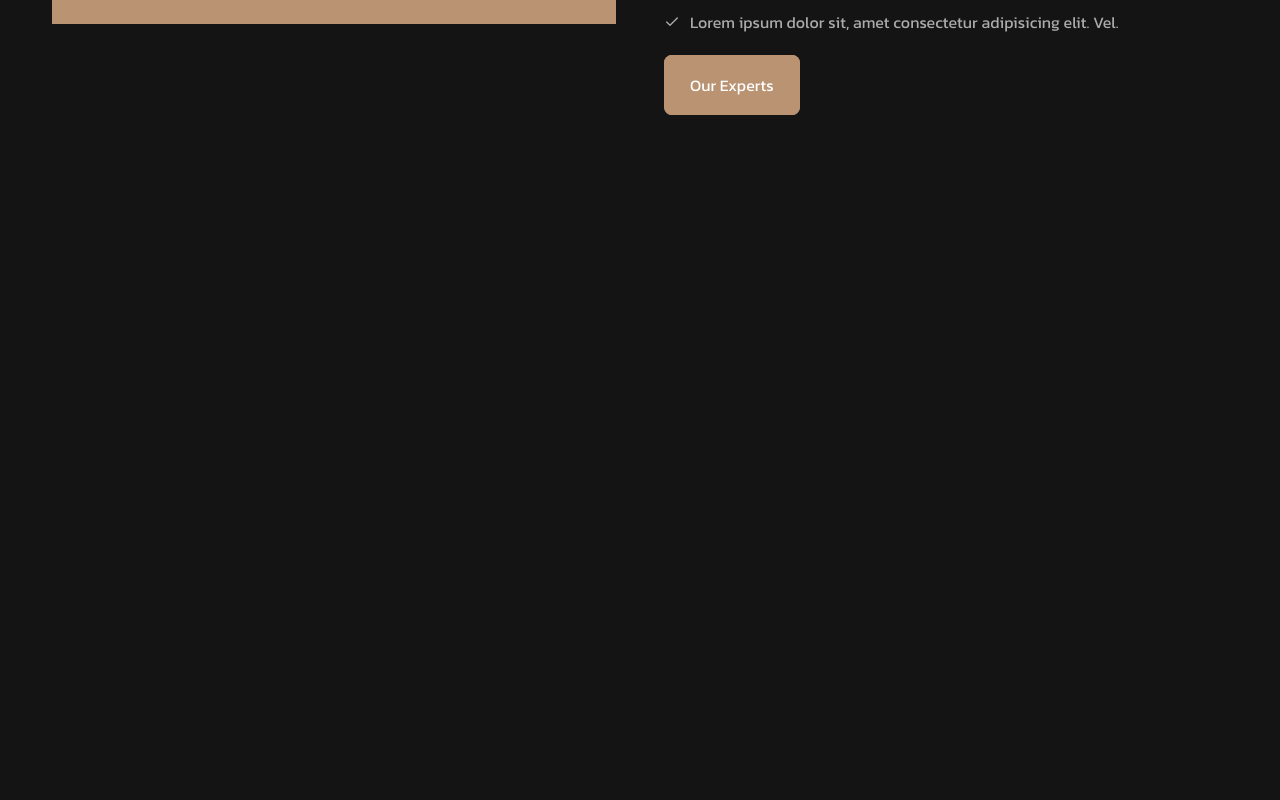
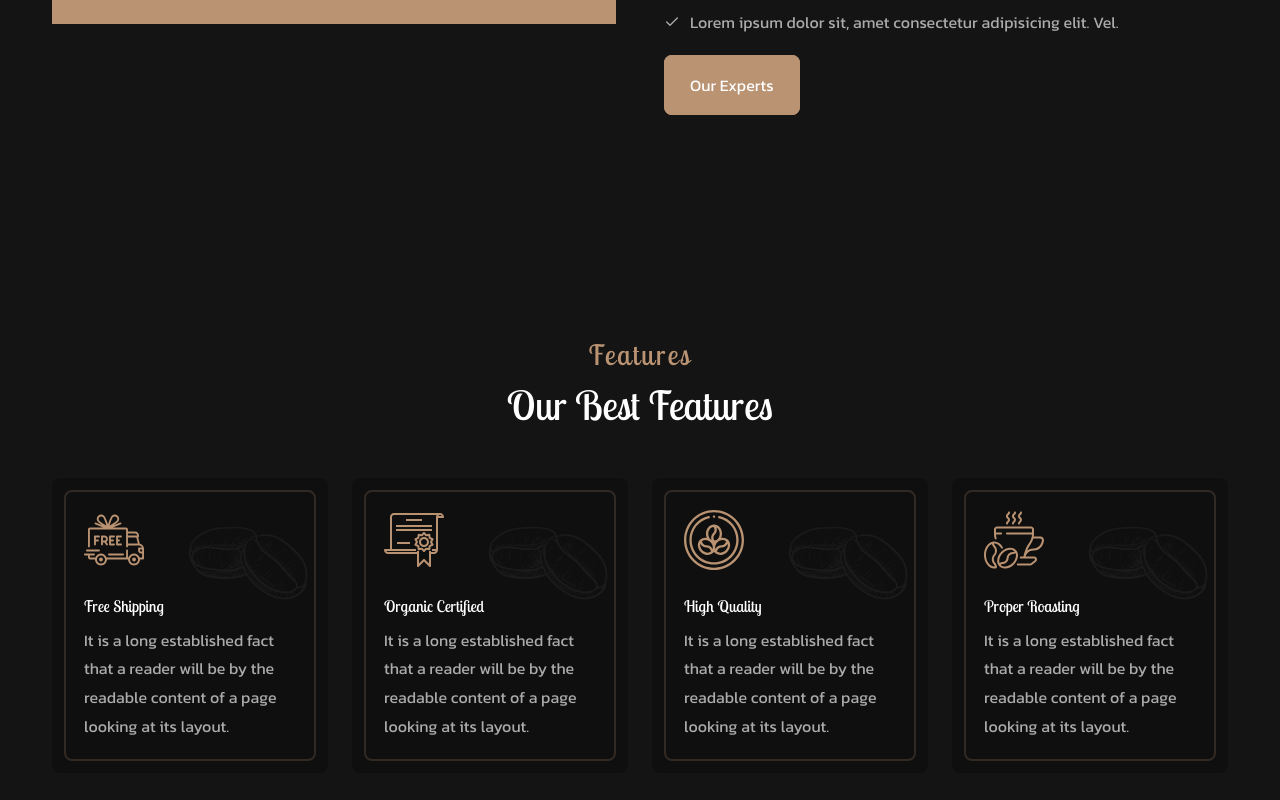
Before and after one commit to NzmAll/Coffee-site, a React (Create React App) app in the folder coffee-site/: page / in a window 1280 px wide. Shown: the part 1390-2190 px from the top of the page. Before the commit the page ends 1607 px from the top, so only its background shows below. Built offline with nearby package versions, Linux system fonts and the light colour scheme; the HTML template or start-up script is replaced by a standard one.

Commit message:
Features components added

```diff
--- a/coffee-site/src/App.css
+++ b/coffee-site/src/App.css
@@ -146,7 +146,8 @@
 
 .section__title {
   font-size: var(--big-font-size);
-  margin-bottom: 1rem;
+  text-align: center;
+  margin-bottom: 3rem;
 }
 
 .section__title::before {
@@ -158,3 +159,8 @@
   letter-spacing: 2px;
   margin-bottom: 0.5rem;
 }
+
+.title-left {
+  text-align: left;
+  margin-bottom: 1rem;
+}
--- a/coffee-site/src/App.jsx
+++ b/coffee-site/src/App.jsx
@@ -3,6 +3,7 @@
 import Header from "./components/header/Header";
 import Home from "./components/home/Home";
 import About from "./components/about/About";
+import Features from "./components/features/Features";
 
 function App() {
   return (
@@ -10,6 +11,7 @@
       <Header />
       <Home />
       <About />
+      <Features />
     </>
   );
 }
--- a/coffee-site/src/components/about/About.jsx
+++ b/coffee-site/src/components/about/About.jsx
@@ -11,7 +11,7 @@
           <img src="{aboutImg}" alt="" className="about__img" />
         </div>
         <div className="about__content">
-          <h2 className="section__title" data-title="About Us">
+          <h2 className="section__title title-left" data-title="About Us">
             Fresh Quality And Organic Tasty Coffee House For You
           </h2>
           <p className="about__description">
--- /dev/null
+++ b/coffee-site/src/components/features/Features.jsx
@@ -0,0 +1,31 @@
+import React from "react";
+import { features } from "../../Data";
+import shape from "../../assets/shape.png";
+import "./features.css";
+
+const Features = () => {
+  return (
+    <section className="features section" id="features">
+      <h2 className="section__title" data-title="Features">
+        Our Best Features
+      </h2>
+
+      <div className="features__grid container grid">
+        {features.map(({ img, title, description }, index) => {
+          return (
+            <div className="features__item" key={index}>
+              <img src={img} alt="" className="feature__img" />
+
+              <h3 className="feature__title">{title}</h3>
+              <p className="feature__description">{description}</p>
+
+              <img src={shape} alt="" className="feature__shape" />
+            </div>
+          );
+        })}
+      </div>
+    </section>
+  );
+};
+
+export default Features;
--- /dev/null
+++ b/coffee-site/src/components/features/features.css
@@ -0,0 +1,46 @@
+.features__grid {
+  grid-template-columns: repeat(4, 1fr);
+}
+
+.features__item {
+  background-color: var(--container-color);
+  padding: 2rem;
+  border-radius: var(--radius);
+  position: relative;
+  transition: 0.5s var(--transition);
+}
+
+.features__item::before {
+  content: "";
+  position: absolute;
+  inset: 0.75rem;
+  border: 2px solid var(--first-color);
+  opacity: 0.2;
+  border-radius: inherit;
+}
+
+.feature__img {
+  width: 60px;
+  margin-bottom: 1.25rem;
+}
+
+.feature__title {
+  font-size: var(--h3--font-size);
+  margin-bottom: 0.625rem;
+}
+
+.feature__shape {
+  position: absolute;
+  width: 120px;
+  right: 1.25rem;
+  top: 3rem;
+  opacity: 0.2;
+}
+
+/*===============
+   * Hover Effect
+  ===============*/
+
+.features__item:hover {
+  transform: translateY(-0.5rem);
+}
```
